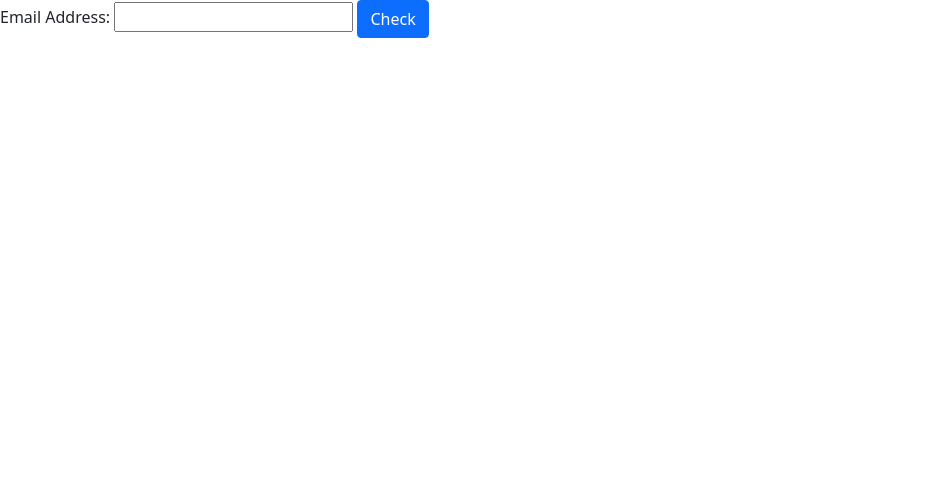
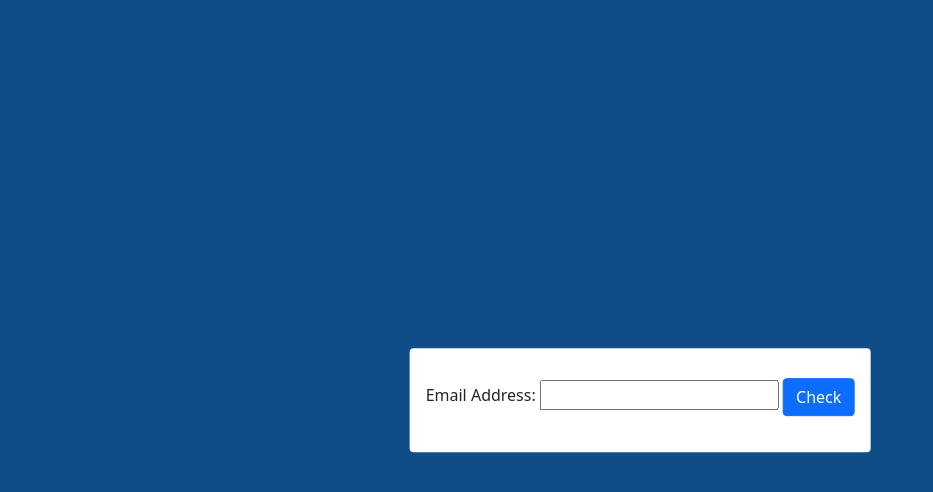
Before and after one commit to Ashour100/js-mail-dadi, a plain HTML site: page index.html in a window 1280 px wide. Shown: the whole page, without its empty margins (0-933 px from the left). Drawn offline with nearby package versions, Linux system fonts and the light colour scheme.

Commit message:
Design added

```diff
--- a/index.html
+++ b/index.html
@@ -9,9 +9,9 @@
     <title>Mail dadi</title>
 </head>
 <body>
-    <div class="cont">
-        <span>Email Address:</span>
-        <input id="mail" type="text">
+    <div class="cont rounded position-absolute top-50 start-50 translate-middle px-3 pt-4 pb-1 bg-white">
+        <span class="mt-2">Email Address:</span>
+        <input class="mt-2" id="mail" type="text">
         <button type="button" id="Check" class="btn btn-primary">Check</button>
         <h4 id="Ver_ris"></h4>
         <h4 id="il_vin"></h4>
--- a/style.css
+++ b/style.css
@@ -0,0 +1,3 @@
+body{
+    background-color: #0e4d88;
+}
```
